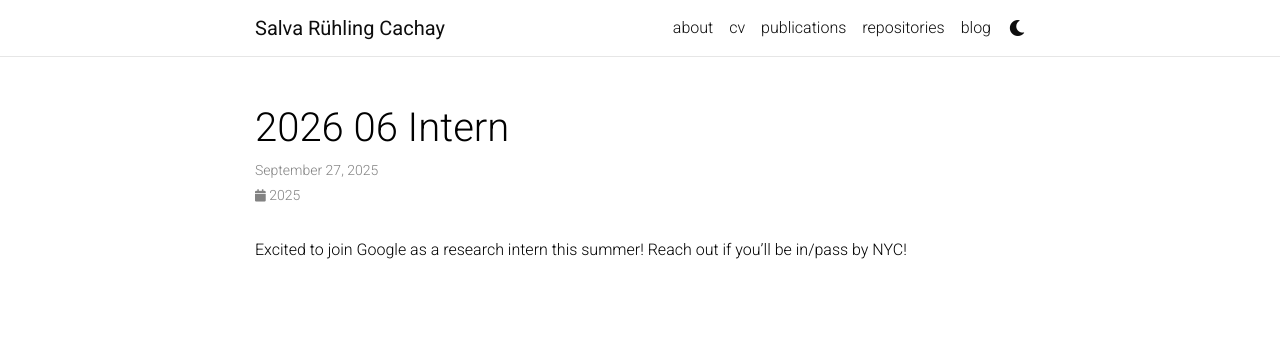
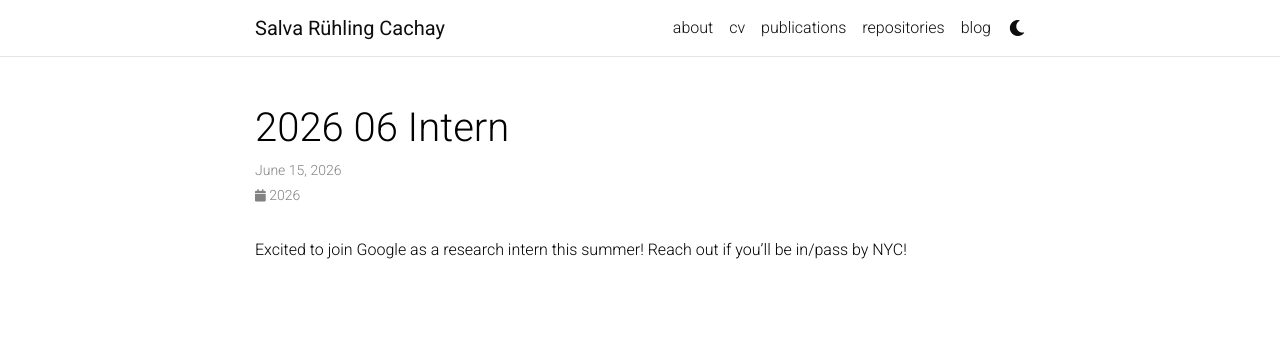
Before and after one commit to salvaRC/salvarc.github.io, a Jekyll site: the page built from _news/2026-06-intern.md, in a window 1280 px wide. Shown: the top 354 px of the page. Built offline with Jekyll 4.4.1, drawn with Linux system fonts in a browser that asks for light colours; comment, search, counter and statistics services are not loaded; a style sheet for code colours, icons or effects is not loaded.

Commit message:
add news

```diff
--- a/_news/2026-06-intern.md
+++ b/_news/2026-06-intern.md
@@ -1,6 +1,6 @@
 ---
 layout: post
-date: 2025-09-27
+date: 2026-06-15
 inline: true
 ---
 
```
Also changed, not shown: _news/2026-05-icml.md (+1 -1 lines).
